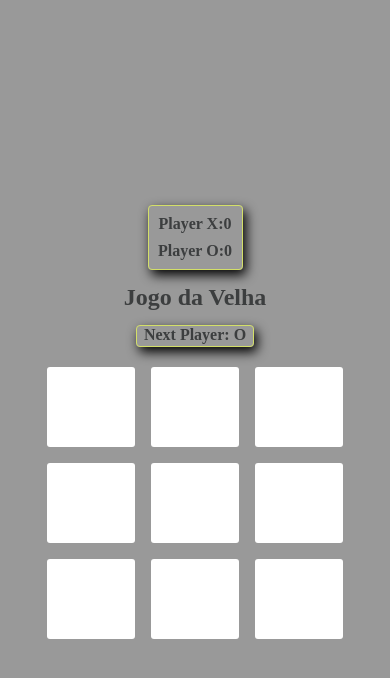
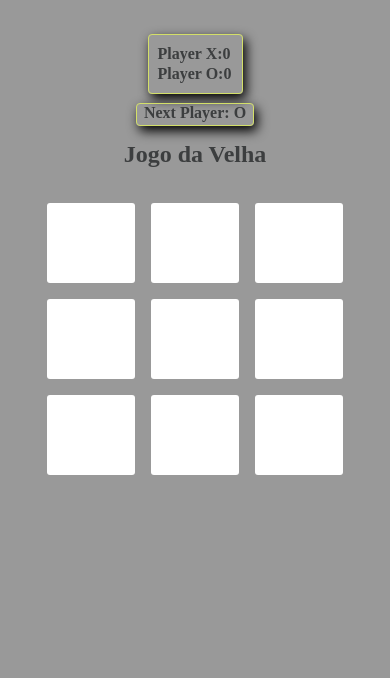
Before and after one commit to Sara-Alcaras/JogoDaVelha, a React app: page / in a window 390 px wide. Built offline with nearby package versions, Linux system fonts and the light colour scheme.

Commit message:
bug fix
I removed the selection and magnification error

```diff
--- a/src/JogoDaVelha.css
+++ b/src/JogoDaVelha.css
@@ -16,8 +16,9 @@ body {
   justify-content: center;
 
   font-family: grenze;
-  height: 100vh;
   background-color: rgb(153, 153, 153);
+  padding-top: 25px;
+  height:60%;
 }
 
 .nextPlayer{
@@ -60,7 +61,7 @@ body {
   margin-bottom: 0;
 }
 
-.title2 {
+.title-mobile {
   display: none;
 }
 
@@ -69,7 +70,6 @@ body {
   grid-template-columns: repeat(3, 178px);
   grid-template-rows: repeat(3, 130px);
   gap: 1rem;
-  cursor: pointer;
 }
 
 .board.game-over{
@@ -87,6 +87,7 @@ body {
   font-size: 2rem;
   font-weight: bold;
   color: #00000066;
+  cursor: pointer;
 }
 
 .cell:not(.O):not(.X):hover {
@@ -139,18 +140,14 @@ button {
 
 
 @media only screen and (max-width: 767px) and (orientation:portrait) {
-  body {
-    width: 100%;
-    text-align: justify;
-  }
-
    .board{
     grid-template-columns: repeat(3, 88px);
     grid-template-rows: repeat(3, 80px);
+
   }
 
    button {
-    font-size: 10px;
+    font-size: 15px;
   }
 
   .cell {
@@ -159,20 +156,18 @@ button {
   }
 
   footer {
-    font-size: 13px;
+    font-size: 15px;
   }
 
   .title {
-    font-size: 1.5rem;
     display: none;
-    padding: 0.6em;
    /* transform: translateY(80%); */
   }
 
-  .title2 {
-    display: flex;
+  .title-mobile {
+    display: block;
     font-size: 1.5rem;
-    padding: 0.6em;
+    padding: 15px;
     color: rgb(60, 62, 63);
   }
 
@@ -182,33 +177,32 @@ button {
   }
 
   .players {
-    height: 65px;
+    height: 60px;
     width: 95px;
-    align-items: center;
+    padding: 9px;
+  }
+
+  .topo .players{
+    margin: 9px;
   }
 
   .nextPlayer{
     text-align: center;
-    height: 22px;
-    width: 118px;
+    height: 23px;
+    width: 40%;
    /* transform: translateY(-150%); */
   }
 
 }
 
 @media only screen and (max-width: 767px) and (orientation:landscape) {
-  body {
-    width: 100%;
-    text-align: justify;
-  }
-
   .board {
     grid-template-columns: repeat(3, 60px);
     grid-template-rows: repeat(3, 60px);
   }
 
   footer {
-    font-size: 0.5rem;
+    font-size: 10px;
     display: flex;
     flex-direction: row;
     align-items: center;
@@ -217,11 +211,12 @@ button {
   }
 
   button {
-    font-size: 0.5rem;
+    font-size: 10px;
+    padding: 0.5rem 0.5rem;
   }
 
   .title {
-    font-size: 0.8rem;
+    font-size: 0.9rem;
 
   }
 
--- a/src/JogoDaVelha.js
+++ b/src/JogoDaVelha.js
@@ -94,12 +94,12 @@ function JogoDaVelha() {
 
         </div>
         <h1 className="title"> Jogo da Velha</h1>
-        <h1 className="title2"> Jogo da Velha</h1>
-
 
         <div className="nextPlayer">
         {`Next Player: ${currentPlayer}`}
         </div>
+
+        <h1 className="title-mobile"> Jogo da Velha</h1>
 
       </div>
 
```
